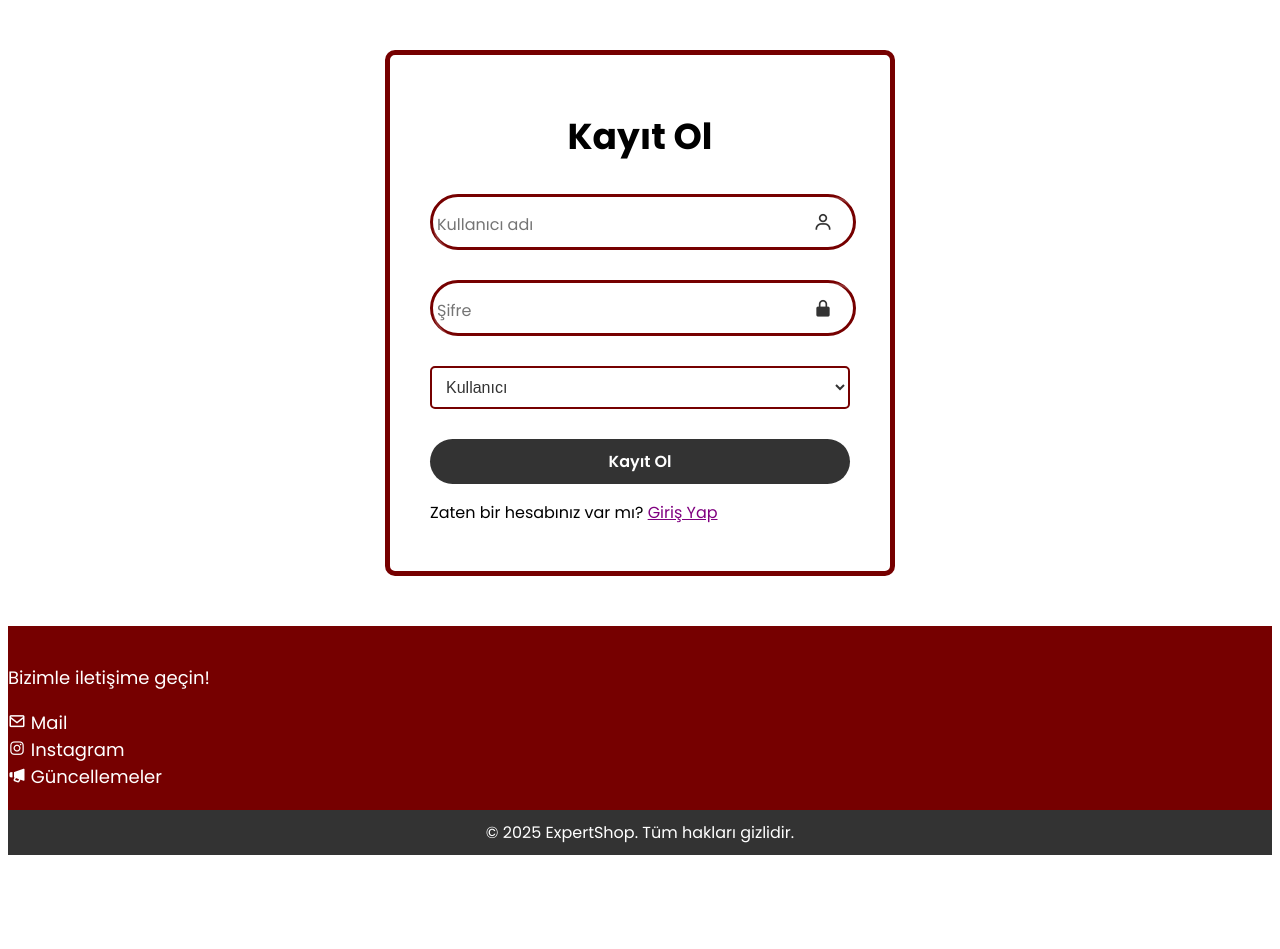
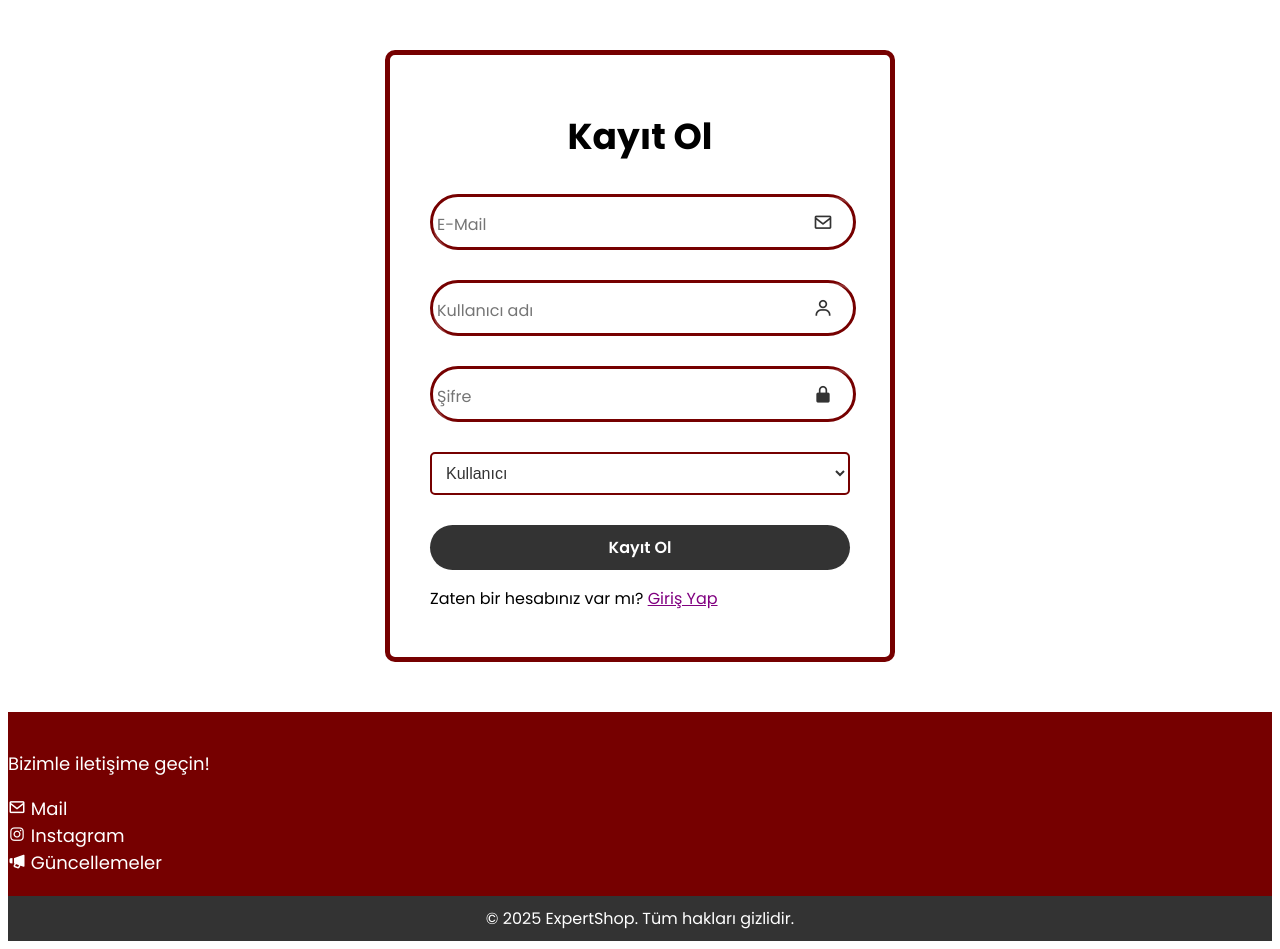
Before and after one commit to ofcRealXT/ExpertShop, a Flask app: page /kayit in a window 1280 px wide. Shown: the part 60-1009 px from the top of the page. Before the commit the page ends 915 px from the top, so only its background shows below. Run offline with Flask 3, Linux system fonts and the light colour scheme.

Commit message:
Update register.html

```diff
--- a/templates/register.html
+++ b/templates/register.html
@@ -6,6 +6,7 @@
     <link rel="icon" type="image/png" href="{{ url_for('static', filename='Images/favicon.ico') }}">
     <link rel="stylesheet" href="{{ url_for('static', filename='CSS/main.css') }}">
     <link rel="stylesheet" href="{{ url_for('static', filename='CSS/lgn_rgs.css') }}">
+    <script src="{{ url_for('static', filename='JS/script.js') }}"></script>
     <link href="https://unpkg.com/boxicons@2.1.4/css/boxicons.min.css" rel="stylesheet">
     <title>Kayıt Ol</title>
 </head>
@@ -24,10 +25,19 @@
             </div>
         {% endif %}
     {% endwith %}
+    <script>
+        document.addEventListener('DOMContentLoaded', function () {
+            hideFlashMessages(3000);
+        });
+    </script>
     <main class="main-gku">
         <div class="wrapper">
             <h1>Kayıt Ol</h1>
             <form action="{{ url_for('register') }}" method="post">
+                <div class="input-box">
+                    <input type="email" name="email" id="email" placeholder="E-Mail" required>
+                    <i class="bx bx-envelope"></i>
+                </div>
                 <div class="input-box">
                     <input type="text" name="username" id="username" placeholder="Kullanıcı adı" required><br>
                     <i class='bx bx-user'></i>
```
